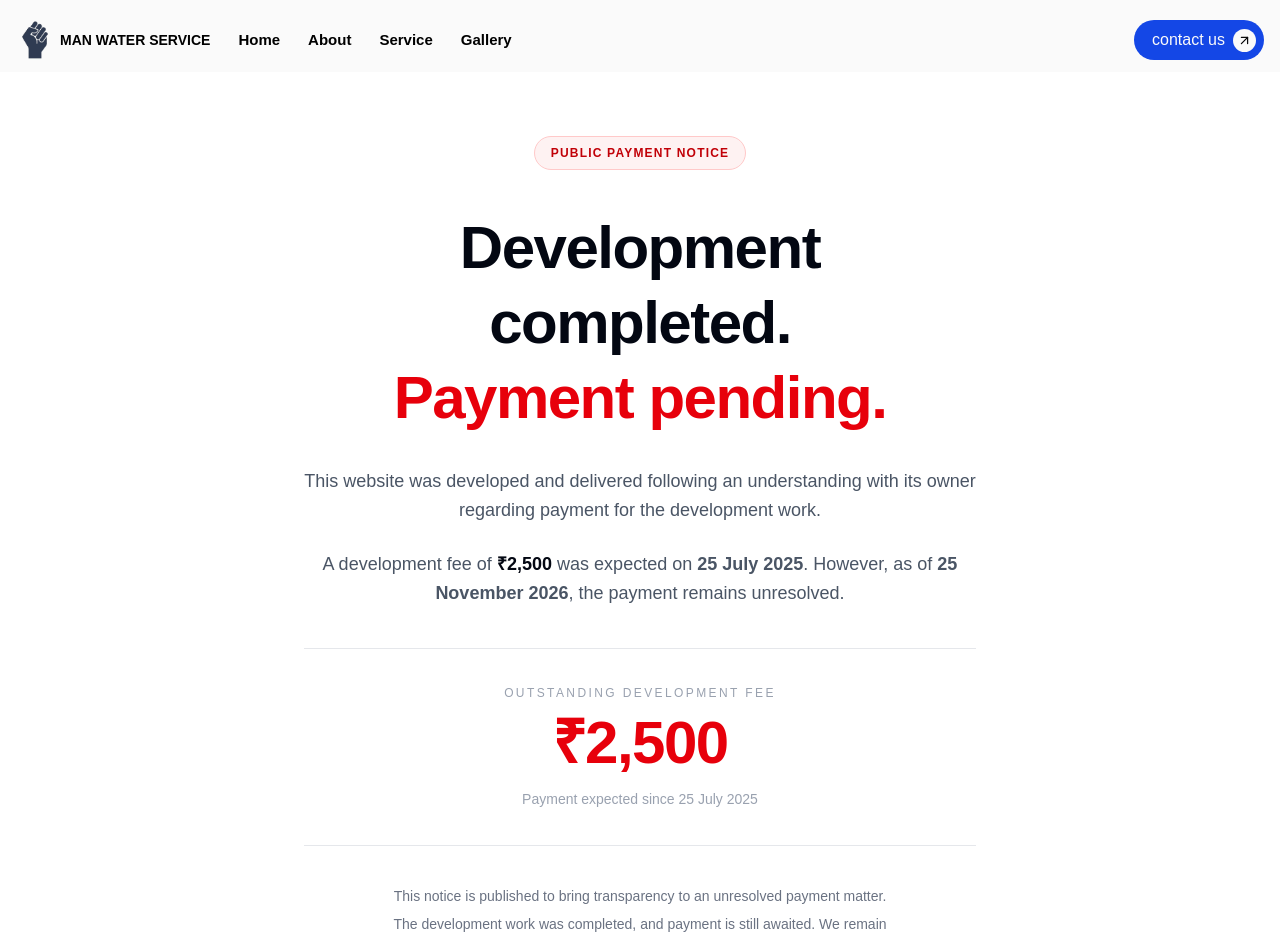
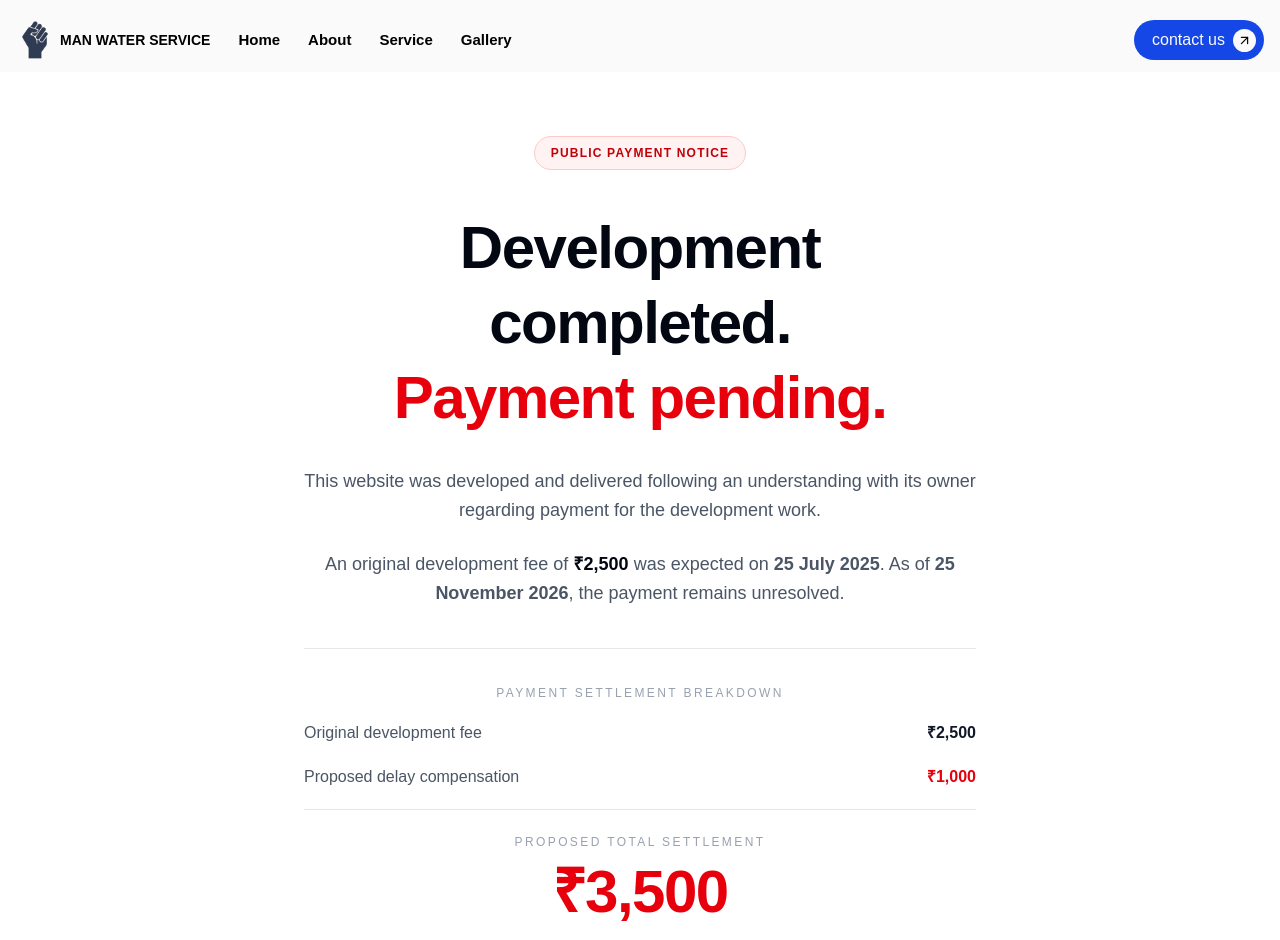
Before and after one commit to Musheer0/man-water-service, a Next.js app: page / in a window 1280 px wide. Shown: the top 940 px of the page. Built offline with nearby package versions, Linux system fonts and the light colour scheme; a web font is replaced by a local one.

Commit message:
Update page.tsx

```diff
--- a/src/app/page.tsx
+++ b/src/app/page.tsx
@@ -1,3 +1,4 @@
+
 "use client";
 
 import { useEffect, useState } from "react";
@@ -18,13 +19,16 @@ export default function Page() {
   return (
     <main className="min-h-screen bg-white flex items-center justify-center px-6 py-16">
       <section className="w-full max-w-2xl text-center">
+
         <div className="inline-block border border-red-200 bg-red-50 text-red-700 px-4 py-2 rounded-full text-xs font-semibold tracking-widest uppercase mb-10">
           Public Payment Notice
         </div>
 
         <h1 className="text-4xl md:text-6xl font-bold tracking-tight text-gray-950 leading-tight mb-8">
           Development completed.
-          <span className="block text-red-600">Payment pending.</span>
+          <span className="block text-red-600">
+            Payment pending.
+          </span>
         </h1>
 
         <p className="text-gray-600 text-lg leading-relaxed mb-6">
@@ -34,29 +38,50 @@ export default function Page() {
         </p>
 
         <p className="text-gray-600 text-lg leading-relaxed mb-10">
-          A development fee of{" "}
-          <strong className="text-gray-950">₹2,500</strong> was
-          expected on <strong>25 July 2025</strong>. However,
-          as of <strong>{today || "..."}</strong>, the payment
-          remains unresolved.
+          An original development fee of{" "}
+          <strong className="text-gray-950">₹2,500</strong>{" "}
+          was expected on <strong>25 July 2025</strong>.
+          As of <strong>{today || "..."}</strong>, the
+          payment remains unresolved.
         </p>
 
-        <div className="border-y border-gray-200 py-9 mb-9">
-          <p className="text-xs uppercase tracking-[0.2em] text-gray-400 mb-3">
-            Outstanding Development Fee
+        <div className="border-y border-gray-200 py-9 mb-9 space-y-5">
+
+          <p className="text-xs uppercase tracking-[0.2em] text-gray-400">
+            Payment Settlement Breakdown
           </p>
-          <p className="text-6xl font-bold tracking-tight text-red-600">
-            ₹2,500
-          </p>
-          <p className="text-sm text-gray-400 mt-4">
-            Payment expected since 25 July 2025
-          </p>
+
+          <div className="flex justify-between items-center text-gray-600 text-base">
+            <span>Original development fee</span>
+            <strong className="text-gray-900">₹2,500</strong>
+          </div>
+
+          <div className="flex justify-between items-center text-gray-600 text-base">
+            <span>Proposed delay compensation</span>
+            <strong className="text-red-600">₹1,000</strong>
+          </div>
+
+          <div className="border-t border-gray-200 pt-6">
+            <p className="text-xs uppercase tracking-[0.2em] text-gray-400 mb-3">
+              Proposed Total Settlement
+            </p>
+
+            <p className="text-6xl font-bold tracking-tight text-red-600">
+              ₹3,500
+            </p>
+
+            <p className="text-sm text-gray-400 mt-4">
+              Original payment date: 25 July 2025
+            </p>
+          </div>
         </div>
 
         <p className="text-gray-500 text-sm leading-7 max-w-lg mx-auto">
-          This notice is published to bring transparency to
+          This notice is intended to bring transparency to
           an unresolved payment matter. The development work
-          was completed, and payment is still awaited.
+          was completed, and the original payment remains
+          outstanding. The additional compensation is a
+          proposed settlement amount, subject to agreement.
           We remain open to resolving this matter professionally.
         </p>
 
@@ -65,6 +90,7 @@ export default function Page() {
             NOTICE LAST UPDATED · {today || "..."}
           </p>
         </div>
+
       </section>
     </main>
   );
```
